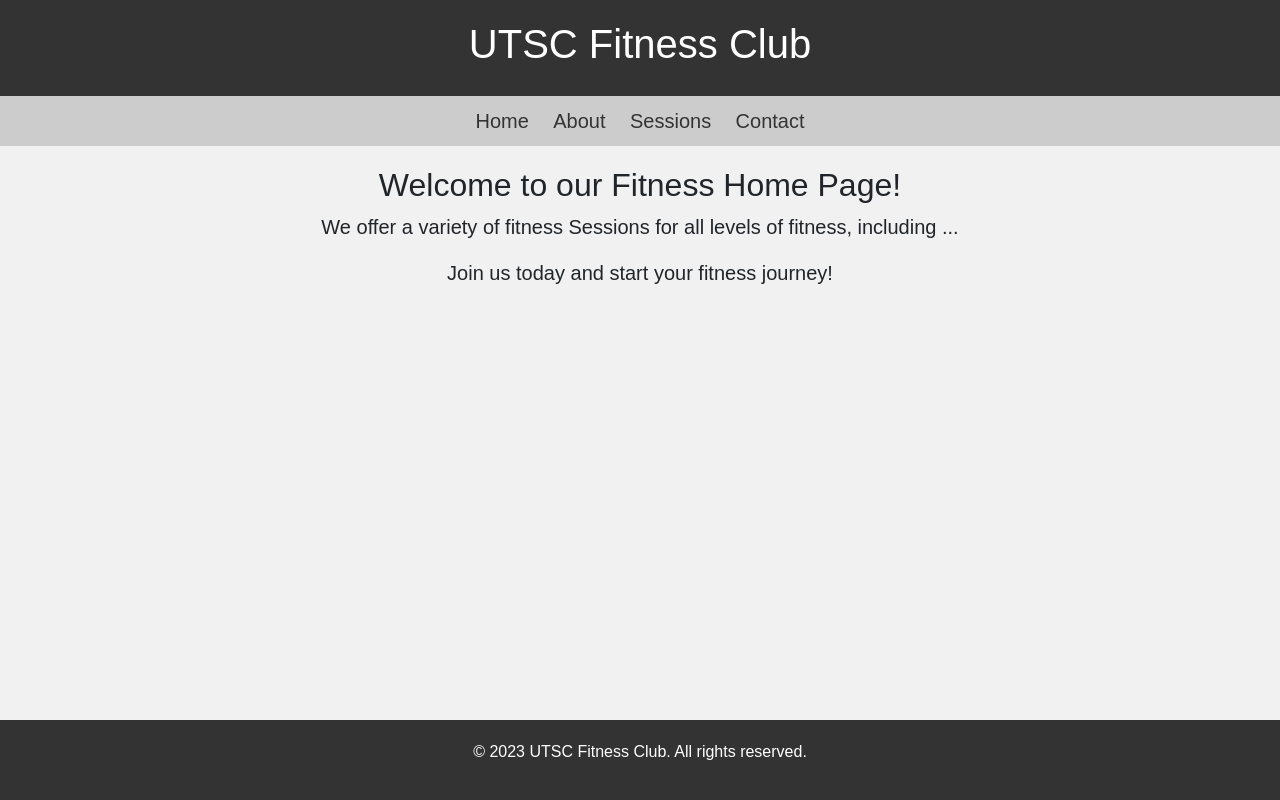
After one commit to kmstr87/B20_Fitness_Signup, a Flask app: template templates/home.html in a window 1280 px wide. The commit adds this page. Run offline with Flask 3, Linux system fonts and the light colour scheme; the template is opened without the code that fills it, so the values that code supplies are empty; grey boxes labelled with a size stand in for pictures from a placeholder-image service; some libraries are stand-ins or nearby versions.

Commit message:
Added home page and styling

```diff
--- /dev/null
+++ b/static/css/home_style.css
@@ -0,0 +1,61 @@
+html, body {
+    height: 100%;
+}
+body {
+    display: flex;
+    flex-direction: column;
+    margin: 0;
+    padding: 0;
+    font-family: Arial, sans-serif;
+}
+header {
+    background-color: #333;
+    color: #fff;
+    padding: 20px;
+    text-align: center;
+    font-size: 30px;
+}
+nav {
+    background-color: #ccc;
+    padding: 10px;
+    text-align: center;
+}
+nav a {
+    text-decoration: none;
+    color: #333;
+    padding: 10px;
+    font-size: 20px;
+}
+nav a:hover {
+    background-color: #333;
+    color: #fff;
+}
+section {
+    background-color: #f1f1f1;
+    padding: 20px;
+    text-align: center;
+    font-size: 20px;
+    flex: 1 0 auto; /* take up remaining vertical space */
+    position: relative; /* set the section element as a positioning context for pseudo-elements */
+}
+section::before {
+    content: "";
+    display: block;
+    position: absolute;
+    top: 0;
+    right: 0;
+    bottom: 0;
+    left: 0;
+    background-image: linear-gradient(to bottom, rgba(0, 0, 0, 0.6), rgba(0, 0, 0, 0.3)), url('https://dummyimage.com/600x400/000/fff');
+    background-size: cover;
+    background-position: center;
+    z-index: -1; /* position the pseudo-element behind the section content */
+}
+footer {
+    background-color: #333;
+    color: #fff;
+    padding: 20px;
+    text-align: center;
+    font-size: 16px;
+    flex-shrink: 0; /* don't allow footer to shrink */
+}
--- /dev/null
+++ b/templates/home.html
@@ -0,0 +1,39 @@
+<!DOCTYPE html>
+<html>
+<head>
+	<meta charset="UTF-8">
+    <meta name="viewport" content="width=device-width, initial-scale=1, shrink-to-fit=no">
+    <meta name="description" content="">
+    <meta name="author" content="">
+    <link rel="icon" href="/docs/4.0/assets/img/favicons/favicon.ico">
+
+	<title>Fitness Home Page</title>
+
+	<link rel="canonical" href="https://getbootstrap.com/docs/4.0/examples/sign-in/">
+
+    <!-- Bootstrap core CSS -->
+    <link href="../../dist/css/bootstrap.min.css" rel="stylesheet">
+
+    <!-- Custom styles for this template -->
+    <link href="../Static/css/home_style.css" rel="stylesheet">
+</head>
+<body>
+	<header>
+		<h1>UTSC Fitness Club</h1>
+	</header>
+	<nav>
+		<a class="active" href="#home">Home</a>
+		<a href="#About">About</a>
+		<a href="#Sessions">Sessions</a>
+		<a href="#Contact">Contact</a>
+	</nav>
+	<section>
+		<h2>Welcome to our Fitness Home Page!</h2>
+		<p>We offer a variety of fitness Sessions for all levels of fitness, including ...</p>
+		<p>Join us today and start your fitness journey!</p>
+	</section>
+	<footer>
+		<p>&copy; 2023 UTSC Fitness Club. All rights reserved.</p>
+	</footer>
+</body>
+</html>
--- a/templates/login.html
+++ b/templates/login.html
@@ -15,7 +15,7 @@
     <link href="../../dist/css/bootstrap.min.css" rel="stylesheet">
 
     <!-- Custom styles for this template -->
-    <link href="../static/css/style.css" rel="stylesheet">
+    <link href="../static/css/login_style.css" rel="stylesheet">
     <style>
     body {
         background-image: url("../Static/files/Gym_clear.png");
```
Also changed, not shown: static/css/login_style.css (renamed from static/css/style.css).
